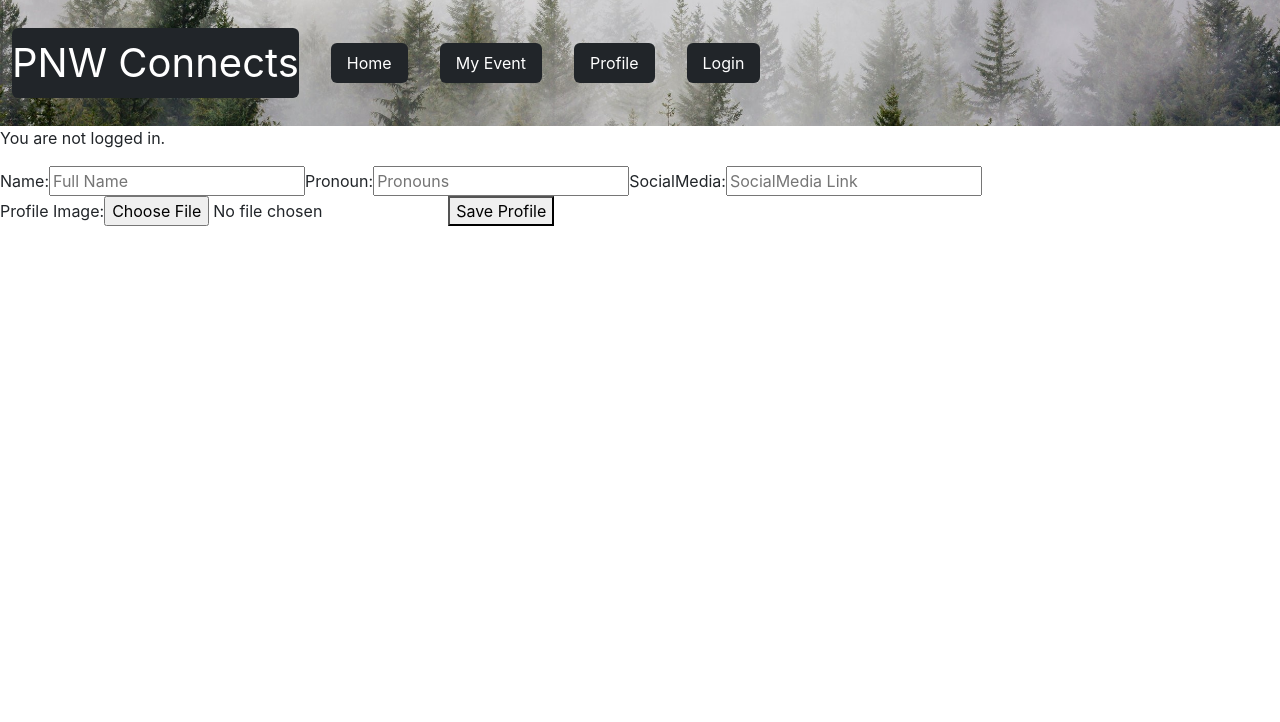
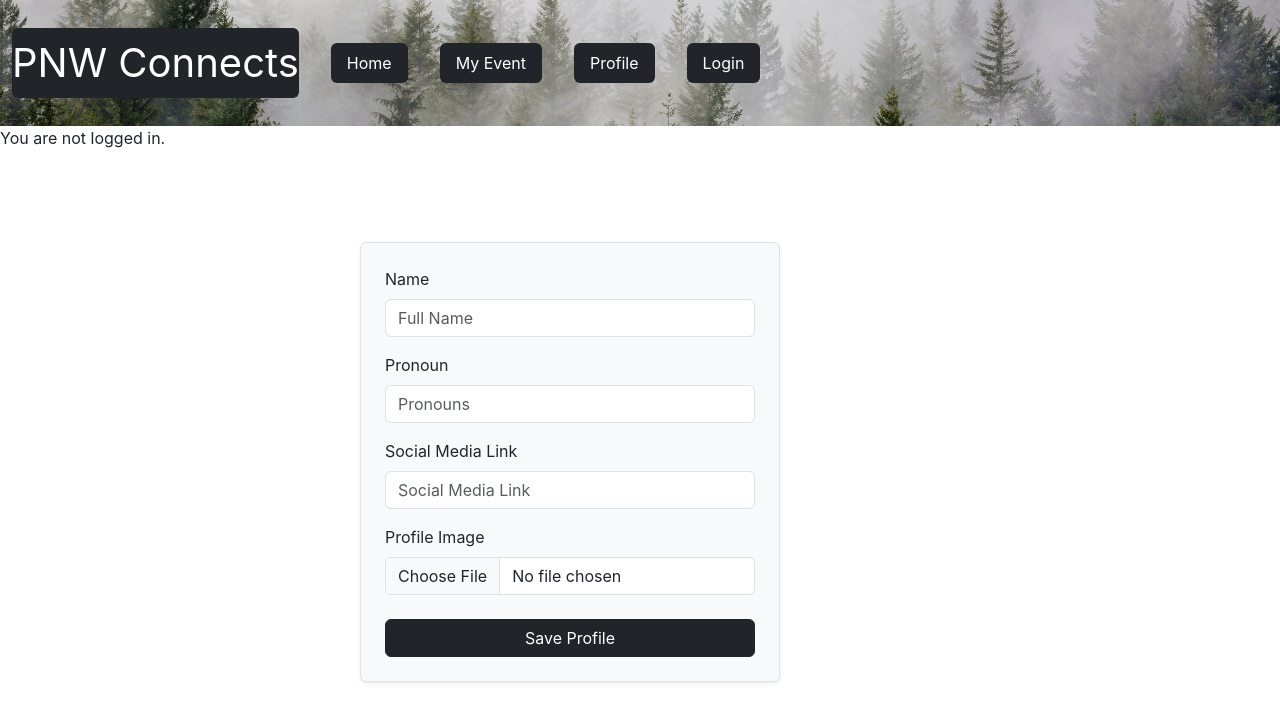
Before and after one commit to INFO442-24AU-C/Group-6, a React (Create React App) app in the folder info442/: page /profile in a window 1280 px wide. Shown: the top 722 px of the page. Built offline with nearby package versions, Linux system fonts and the light colour scheme; no server answers.

Commit message:
styling profile page

```diff
--- a/info442/src/page/Profile.js
+++ b/info442/src/page/Profile.js
@@ -1,12 +1,13 @@
-import React, { useState, useEffect } from 'react';
-import { doc, setDoc, getDoc } from 'firebase/firestore';
-import { auth, database } from '../index';
-import './Profile.css';
+import React, { useState, useEffect } from "react";
+import { doc, setDoc, getDoc } from "firebase/firestore";
+import { auth, database } from "../index";
+import { Form, Button, Container, Row, Col } from "react-bootstrap";
+import "./Profile.css";
 
 const Profile = () => {
-    const [name, setName] = useState('');
-    const [pronoun, setPronoun] = useState('');
-    const [socialmedia, setSocialMedia] = useState('');
+  const [name, setName] = useState("");
+  const [pronoun, setPronoun] = useState("");
+  const [socialmedia, setSocialMedia] = useState("");
   const [file, setFile] = useState(null);
   const [userData, setUserData] = useState(null);
 
@@ -19,7 +20,7 @@ const Profile = () => {
           const data = docSnap.data();
           setUserData(data);
           if (data.photoURL) {
-                        setFile(data.photoURL); // Load the stored image URL
+            setFile(data.photoURL);
           }
         } else {
           console.log("No user data available");
@@ -49,45 +50,71 @@ const Profile = () => {
   };
 
   return (
-        <div>
-            <form onSubmit={handleSubmit}>
-                <label>
-                    Name:
-                    <input type="text" value={name} onChange={e => setName(e.target.value)} placeholder="Full Name" />
-                </label>
-                <label>
-                    Pronoun:
-                    <input type="text" value={pronoun} onChange={e => setPronoun(e.target.value)} placeholder="Pronouns" />
-                </label>
-                <label>
-                    SocialMedia:
-                    <input type="text" value={socialmedia} onChange={e => setSocialMedia(e.target.value)} placeholder="SocialMedia Link" />
-                </label>
-                <label>
-                    Profile Image:
-                    <input type="file" onChange={handleFileChange} />
-                </label>
-                <button type="submit">Save Profile</button>
-            </form>
+    <Container >
+      <Row>
+        <Col className="mx-auto">
+          <h1 className="text-center mb-4">Edit Profile</h1>
+          <Form onSubmit={handleSubmit} className="border p-4 rounded bg-light shadow-sm">
+            <Form.Group className="mb-3">
+              <Form.Label>Name</Form.Label>
+              <Form.Control
+                type="text"
+                value={name}
+                onChange={(e) => setName(e.target.value)}
+                placeholder="Full Name"
+              />
+            </Form.Group>
+            <Form.Group className="mb-3">
+              <Form.Label>Pronoun</Form.Label>
+              <Form.Control
+                type="text"
+                value={pronoun}
+                onChange={(e) => setPronoun(e.target.value)}
+                placeholder="Pronouns"
+              />
+            </Form.Group>
+            <Form.Group className="mb-3">
+              <Form.Label>Social Media Link</Form.Label>
+              <Form.Control
+                type="text"
+                value={socialmedia}
+                onChange={(e) => setSocialMedia(e.target.value)}
+                placeholder="Social Media Link"
+              />
+            </Form.Group>
+            <Form.Group className="mb-4">
+              <Form.Label>Profile Image</Form.Label>
+              <Form.Control type="file" onChange={handleFileChange} />
+            </Form.Group>
+            <Button type="submit" variant="dark" className="w-100">
+              Save Profile
+            </Button>
+          </Form>
+        </Col>
+      </Row>
       {userData && (
-                <div className="profile-container">
-                    <h1>Profile</h1>
-                    <p className="profile-info">Name: {userData.name}</p>
-                    <p className="profile-info">Pronoun: {userData.pronoun}</p>
-                    <p className="profile-info">SocialMedia: {userData.socialmedia}</p>
-                    {file && <img src={file} alt="Profile" className="profile-image" />}
+        <Row className="mt-5">
+          <Col md={6} className="mx-auto">
+            <h2 className="text-center">Profile</h2>
+            <div className="p-4 border rounded bg-light shadow-sm">
+              <p><strong>Name:</strong> {userData.name}</p>
+              <p><strong>Pronoun:</strong> {userData.pronoun}</p>
+              <p><strong>Social Media:</strong> {userData.socialmedia}</p>
+              {file && (
+                <div className="text-center">
+                  <img
+                    src={file}
+                    alt="Profile"
+                    className="img-fluid rounded-circle"
+                    style={{ maxWidth: "150px", margin: "20px 0" }}
+                  />
                 </div>
               )}
             </div>
-
-        // <div className="profile-edit-container">
-        //     <input type="text" value={name} onChange={e => setName(e.target.value)} placeholder="Name" />
-        //     <input type="text" value={pronouns} onChange={e => setPronouns(e.target.value)} placeholder="Pronouns" />
-        //     <input type="text" value={socialMedia} onChange={e => setSocialMedia(e.target.value)} placeholder="Social Media Link" />
-        //     <input type="file" onChange={e => setProfilePic(e.target.files[0])} />
-        //     <button onClick={handleSaveProfile} disabled={loading}>Save Profile</button>
-        //     {error && <p className="error">{error}</p>}
-        // </div>
+          </Col>
+        </Row>
+      )}
+    </Container>
   );
 };
 
```
Lines whose indentation alone changed are shown as unchanged.
